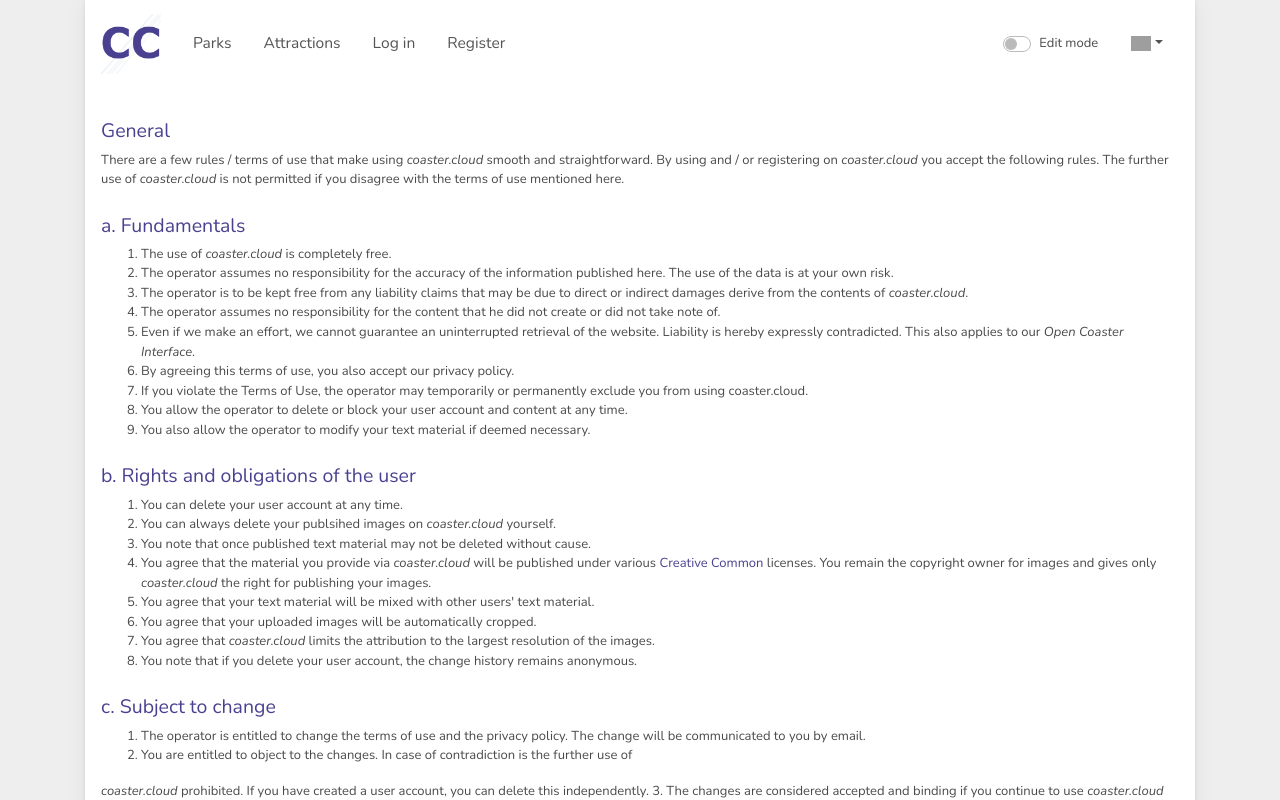
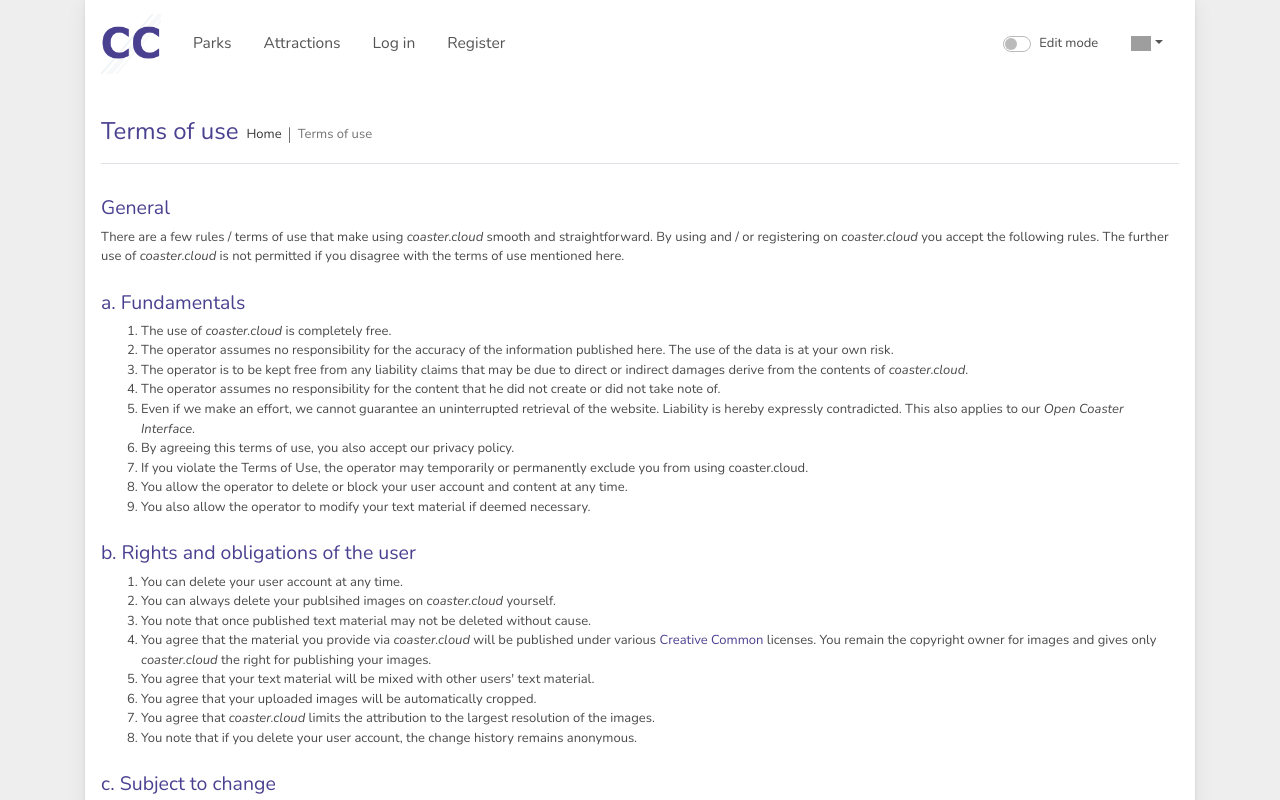
Before and after one commit to coaster-cloud/storefront, a Nuxt app: page /terms in a window 1280 px wide. Shown: the top 800 px of the page. Built offline with nearby package versions, Linux system fonts and the light colour scheme; grey boxes are pictures that could not be loaded.

Commit message:
Add breadcrumbs

```diff
--- /dev/null
+++ b/components/organisms/breadcrumb.vue
@@ -0,0 +1,106 @@
+<template>
+  <div>
+    <div class="breadcrumb">
+      <slot name="header">
+        <h1>{{ items[items.length - 1].label }}</h1>
+        <ul>
+          <li v-for="(item, index) in items" :key="index">
+            <template v-if="item.route">
+              <NuxtLink :to="localePath(item.route)">
+                {{ item.label }}
+              </NuxtLink>
+            </template>
+            <template v-else>
+              {{ item.label }}
+            </template>
+          </li>
+        </ul>
+      </slot>
+    </div>
+
+    <div class="separator-breadcrumb border-top" />
+  </div>
+</template>
+
+<script>
+export default {
+  props: {
+    items: {
+      type: Array,
+      required: true
+    }
+  }
+}
+</script>
+
+<style lang="scss" scoped>
+@import "~/assets/css/ci";
+
+.breadcrumb {
+  background: transparent;
+  align-items: center;
+  margin: 0 0 1.25rem;
+  padding: 0;
+  h1 {
+    font-size: 1.5rem;
+    line-height: 1;
+    margin: 0;
+  }
+  ul {
+    list-style: none;
+    padding: 0;
+    margin: 0;
+    li {
+      display: inline-block;
+      position: relative;
+      padding: 0 .5rem;
+      line-height: 1;
+      vertical-align: bottom;
+      color: $gray-600;
+      &:after {
+        position: absolute;
+        top: -1px;
+        right: 0;
+        content: "";
+        height: 16px;
+        width: 1px;
+        background: $gray-600;
+        border-radius: 5px;
+      }
+      &:last-child {
+        &:after {
+          display: none;
+        }
+      }
+      a {
+        color: $heading;
+      }
+    }
+  }
+}
+
+[dir="rtl"] {
+  .breadcrumb {
+    h1 {
+      font-size: 1.5rem;
+      line-height: 1;
+      margin: 0;
+      margin-left: .5rem;
+    }
+  }
+}
+
+@media (max-width: 576px) {
+  .breadcrumb {
+    flex-direction: column;
+    align-items: flex-start;
+    ul li:first-child {
+      padding-left: 0;
+    }
+  }
+}
+
+.separator-breadcrumb {
+  margin-bottom: 2rem;
+}
+</style>
--- a/nuxt.config.js
+++ b/nuxt.config.js
@@ -7,7 +7,7 @@
       { name: 'viewport', content: 'width=device-width, initial-scale=1' },
       { hid: 'og:title', name: 'og:title', content: 'coaster.cloud' },
       { hid: 'og:site_name', name: 'og:site_name', content: 'coaster.cloud' },
-      { hid: 'og:image', name: 'og:image', content: '/opengraph.jpg' },
+      { hid: 'og:image', name: 'og:image', content: 'https://coaster.cloud/opengraph.jpg' },
       { hid: 'apple-mobile-web-app-title', name: 'apple-mobile-web-app-title', content: 'coaster.cloud' }
     ],
     link: [
--- a/pages/imprint/index.vue
+++ b/pages/imprint/index.vue
@@ -1,7 +1,7 @@
 <template>
   <div>
     <div class="main-content">
-      <!-- <breadcrumb :items="breadcrumbs" /> -->
+      <breadcrumb :items="breadcrumbs" />
 
       <div class="markdown-content-list">
         <markdown-text :text="$t('imprint.owner')" />
@@ -16,6 +16,15 @@
 
 <script>
 export default {
+  computed: {
+    breadcrumbs () {
+      return [
+        { label: this.$t('home'), route: 'index' },
+        { label: this.$t('imprint') }
+      ]
+    }
+  },
+
   head () {
     return this.$createHead({
       title: this.$t('imprint'),
--- a/pages/privacy/index.vue
+++ b/pages/privacy/index.vue
@@ -1,7 +1,7 @@
 <template>
   <div>
     <div class="main-content">
-      <!-- <breadcrumb :items="breadcrumbs" /> -->
+      <breadcrumb :items="breadcrumbs" />
 
       <div class="markdown-content-list">
         <markdown-text :text="$t('privacy.preamble')" />
@@ -25,6 +25,15 @@
 
 <script>
 export default {
+  computed: {
+    breadcrumbs () {
+      return [
+        { label: this.$t('home'), route: 'index' },
+        { label: this.$t('privacy') }
+      ]
+    }
+  },
+
   head () {
     return this.$createHead({
       title: this.$t('privacy'),
--- a/pages/terms/index.vue
+++ b/pages/terms/index.vue
@@ -1,7 +1,7 @@
 <template>
   <div>
     <div class="main-content">
-      <!-- <breadcrumb :items="breadcrumbs" /> -->
+      <breadcrumb :items="breadcrumbs" />
 
       <div class="markdown-content-list">
         <markdown-text :text="$t('terms.main')" />
@@ -15,6 +15,15 @@
 
 <script>
 export default {
+  computed: {
+    breadcrumbs () {
+      return [
+        { label: this.$t('home'), route: 'index' },
+        { label: this.$t('terms') }
+      ]
+    }
+  },
+
   head () {
     return this.$createHead({
       title: this.$t('terms'),
--- a/plugins/global-components.js
+++ b/plugins/global-components.js
@@ -1,7 +1,8 @@
 import Vue from 'vue'
-import MarkdownText from '@/components/atoms/markdown-text'
+import MarkdownText from '~/components/atoms/markdown-text'
+import Breadcrumb from '~/components/organisms/breadcrumb'
 
-const components = { MarkdownText }
+const components = { MarkdownText, Breadcrumb }
 
 Object.entries(components).forEach(([name, component]) => {
   Vue.component(name, component)
```
